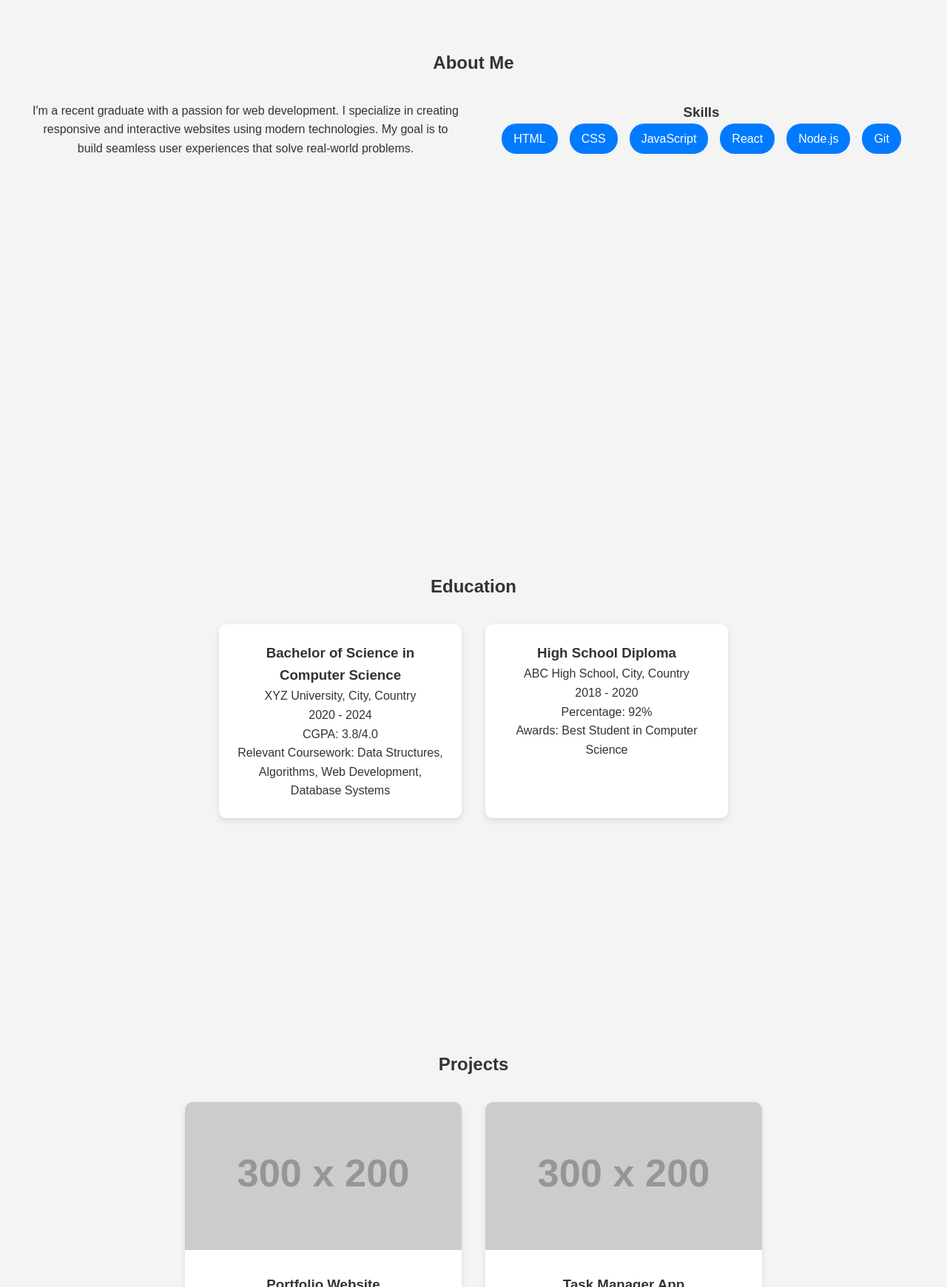
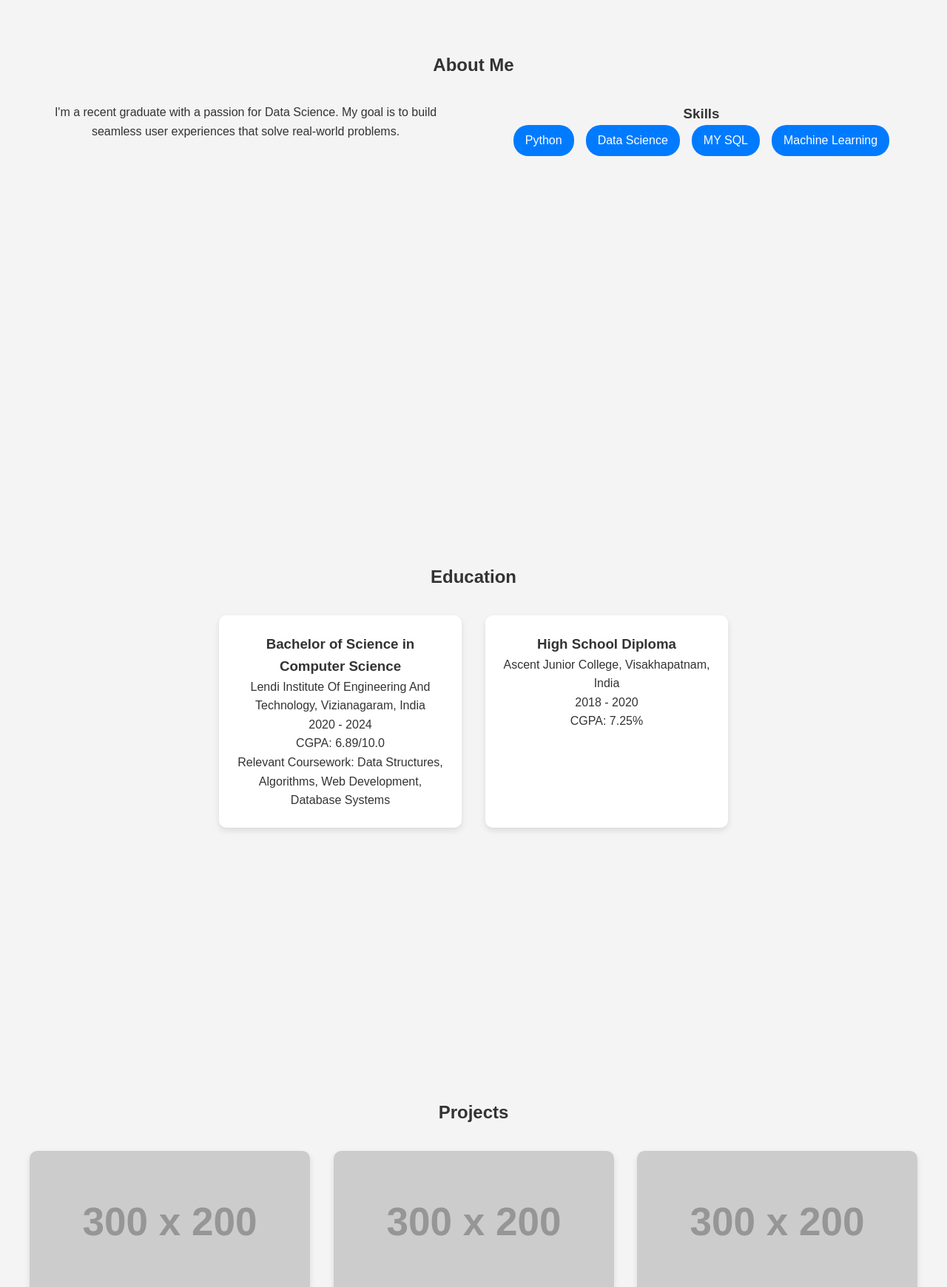
Before and after one commit to vamsiveduruparthi/vamsiveduruparthi.github.io, a plain HTML site: page index.html in a window 1280 px wide. Shown: the part 1060-2800 px from the top of the page at 74% size. Drawn offline with Linux system fonts and the light colour scheme; placeholder pictures from the web are drawn by us.

Commit message:
Update index.html

```diff
--- a/index.html
+++ b/index.html
@@ -3,7 +3,7 @@
 <head>
     <meta charset="UTF-8">
     <meta name="viewport" content="width=device-width, initial-scale=1.0">
-    <title>John Doe - Portfolio</title>
+    <title>Veduruparthi VamsiPrakash - Portfolio</title>
     <style>
         * {
             margin: 0;
@@ -269,8 +269,8 @@
     <section id="home">
         <div class="container hero-content">
             <img src="https://via.placeholder.com/200" alt="Profile Picture">
-            <h1>Hi, I'm John Doe</h1>
-            <p>Frontend Developer | Passionate about building user-friendly web applications</p>
+            <h1>Hi, I'm Veduruparthi VamsiPrakash</h1>
+            <p>Data Science | Passionate about learning about new things</p>
         </div>
     </section>
 
@@ -280,17 +280,15 @@
             <h2>About Me</h2>
             <div class="about-content">
                 <div class="about-text">
-                    <p>I'm a recent graduate with a passion for web development. I specialize in creating responsive and interactive websites using modern technologies. My goal is to build seamless user experiences that solve real-world problems.</p>
+                    <p>I'm a recent graduate with a passion for Data Science. My goal is to build seamless user experiences that solve real-world problems.</p>
                 </div>
                 <div class="skills">
                     <h3>Skills</h3>
                     <ul>
-                        <li style="animation-delay: 0.1s;">HTML</li>
-                        <li style="animation-delay: 0.2s;">CSS</li>
-                        <li style="animation-delay: 0.3s;">JavaScript</li>
-                        <li style="animation-delay: 0.4s;">React</li>
-                        <li style="animation-delay: 0.5s;">Node.js</li>
-                        <li style="animation-delay: 0.6s;">Git</li>
+                        <li style="animation-delay: 0.1s;">Python</li>
+                        <li style="animation-delay: 0.2s;">Data Science</li>
+                        <li style="animation-delay: 0.3s;">MY SQL</li>
+                        <li style="animation-delay: 0.4s;">Machine Learning</li>
                     </ul>
                 </div>
             </div>
@@ -304,17 +302,16 @@
             <div class="education-grid">
                 <div class="education-card" style="animation-delay: 0.1s;">
                     <h3>Bachelor of Science in Computer Science</h3>
-                    <p>XYZ University, City, Country</p>
+                    <p>Lendi Institute Of Engineering And Technology, Vizianagaram, India</p>
                     <p>2020 - 2024</p>
-                    <p>CGPA: 3.8/4.0</p>
+                    <p>CGPA: 6.89/10.0</p>
                     <p>Relevant Coursework: Data Structures, Algorithms, Web Development, Database Systems</p>
                 </div>
                 <div class="education-card" style="animation-delay: 0.2s;">
                     <h3>High School Diploma</h3>
-                    <p>ABC High School, City, Country</p>
+                    <p>Ascent Junior College, Visakhapatnam, India</p>
                     <p>2018 - 2020</p>
-                    <p>Percentage: 92%</p>
-                    <p>Awards: Best Student in Computer Science</p>
+                    <p>CGPA: 7.25%</p>
                 </div>
             </div>
         </div>
@@ -328,17 +325,17 @@
                 <div class="project-card" style="animation-delay: 0.1s;">
                     <img src="https://via.placeholder.com/300x200" alt="Project 1">
                     <div class="project-info">
-                        <h3>Portfolio Website</h3>
-                        <p>A responsive portfolio website built with HTML, CSS, and JavaScript showcasing my skills and projects.</p>
-                        <p><a href="https://github.com/johndoe/portfolio" target="_blank">GitHub</a></p>
+                        <h3>Alzheimer's Disease detection</h3>
+                        <p>Actively engaged in pioneering research and development efforts to create an innovative solution for Alzheimer’s Disease diagnosis, utilizing MRI- Scan data and Machine Learning algorithms. </p>
+                        <p><a href="https://github.com/vamsiveduruparthi" target="_blank">GitHub</a></p>
                     </div>
                 </div>
                 <div class="project-card" style="animation-delay: 0.2s;">
                     <img src="https://via.placeholder.com/300x200" alt="Project 2">
                     <div class="project-info">
-                        <h3>Task Manager App</h3>
-                        <p>A web application to manage tasks built with React and Node.js.</p>
-                        <p><a href="https://github.com/johndoe/task-manager" target="_blank">GitHub</a></p>
+                        <h3>Resume Classification</h3>
+                        <p>Developed and implemented a machine learning model to classify resumes into predefined job categories based on text content.</p>
+                        <p><a href="https://github.com/vamsiveduruparthi" target="_blank">GitHub</a></p>
                     </div>
                 </div>
                 <div class="project-card" style="animation-delay: 0.3s;">
@@ -358,11 +355,11 @@
         <div class="container">
             <h2>Contact Me</h2>
             <div class="contact-info">
-                <p>Phone: +1-123-456-7890</p>
-                <p>Email: john.doe@example.com</p>
-                <p><a href="https://www.linkedin.com/in/johndoe" target="_blank">LinkedIn Profile</a></p>
-                <p><a href="https://github.com/johndoe" target="_blank">GitHub Profile</a></p>
-                <p><a href="https://example.com/resume.pdf" target="_blank">Download Resume</a></p>
+                <p>Phone: +91 9542150833</p>
+                <p>Email: vamsiveduruparthi.1703@gmail.com</p>
+                <p><a href="https://www.linkedin.com/in/vamsiveduruparthi1703/" target="_blank">LinkedIn Profile</a></p>
+                <p><a href="https://github.com/vamsiveduruparthi" target="_blank">GitHub Profile</a></p>
+                <p><a href="https://drive.google.com/file/d/1fzTwZkT8mspKESZxhTfVnLmCtBpWxVtj/view?usp=sharing" target="_blank">Download Resume</a></p>
             </div>
         </div>
     </section>
```
